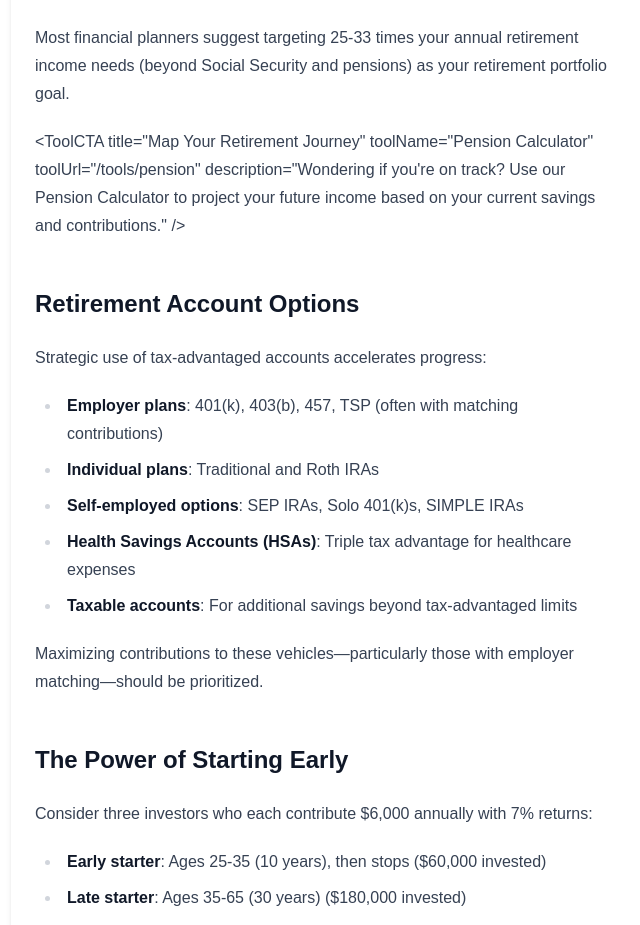
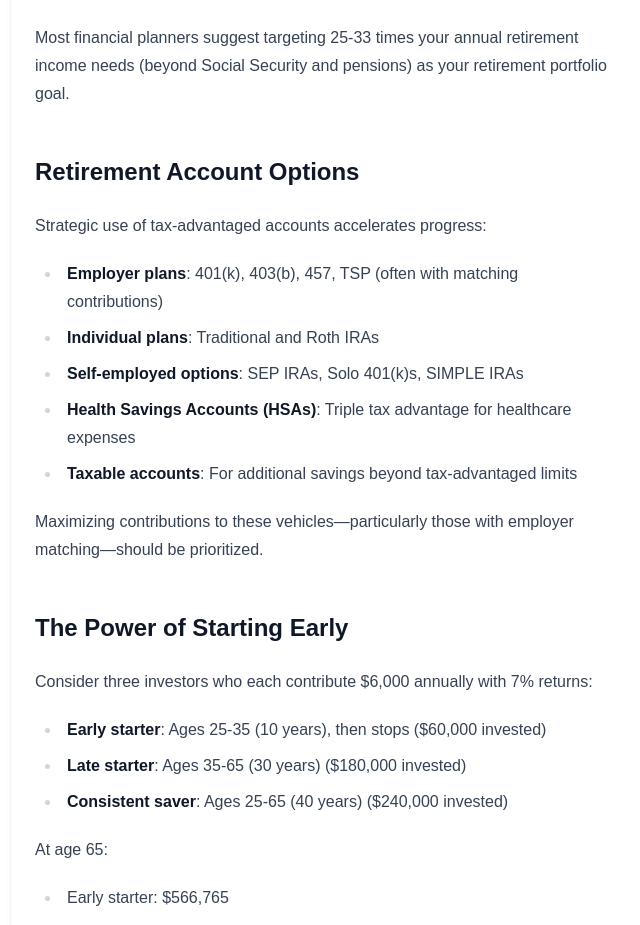
Before and after one commit to neilmillard/tools-budget, a Next.js app: page /blog/freedom-through-foresight in a window 1280 px wide. Shown: the part 1144-2069 px from the top of the page, without its empty margins (293-933 px from the left). Built offline with nearby package versions, Linux system fonts and the light colour scheme; no server answers.

Commit message:
Add `rehype-raw` plugin to process raw HTML in Markdown components. Fix regex for matching `ToolCTA` attributes.

```diff
--- a/src/app/components/blog/BlogPost.tsx
+++ b/src/app/components/blog/BlogPost.tsx
@@ -7,12 +7,15 @@ const ReactMarkdown = process.env.NODE_ENV === 'test'
 const remarkGfm = process.env.NODE_ENV === 'test'
   ? null
   : require("remark-gfm").default;
+const rehypeRaw = process.env.NODE_ENV === 'test'
+  ? null
+  : require("rehype-raw").default;
 import ToolCTA from "./ToolCTA";
 
 const MockReactMarkdown = ({ children, components }: any) => {
   const ToolCTAComponent = components?.ToolCTA;
   const content = typeof children === 'string' ? children : '';
-  const ctaMatch = content.match(/<ToolCTA\s+title='([^']+)'\s+toolName='([^']+)'\s+toolUrl='([^']+)'\s+description='([^']+)'\s*\/>/);
+  const ctaMatch = content.match(/<ToolCTA\s+title=["']([^"']+)["']\s+toolName=["']([^"']+)["']\s+toolUrl=["']([^"']+)["']\s+description=["']([^"']+)["']\s*\/>/);
 
   return (
     <div className="mock-react-markdown">
@@ -52,6 +55,7 @@ export default function BlogPost({ title, date, content }: BlogPostProps) {
         <article className="prose">
           <MarkdownComponent
             remarkPlugins={[remarkGfm]}
+            rehypePlugins={[rehypeRaw]}
             components={{
               // @ts-ignore
               ToolCTA: ({ node, ...props }: any) => <ToolCTA {...props} />,
```
